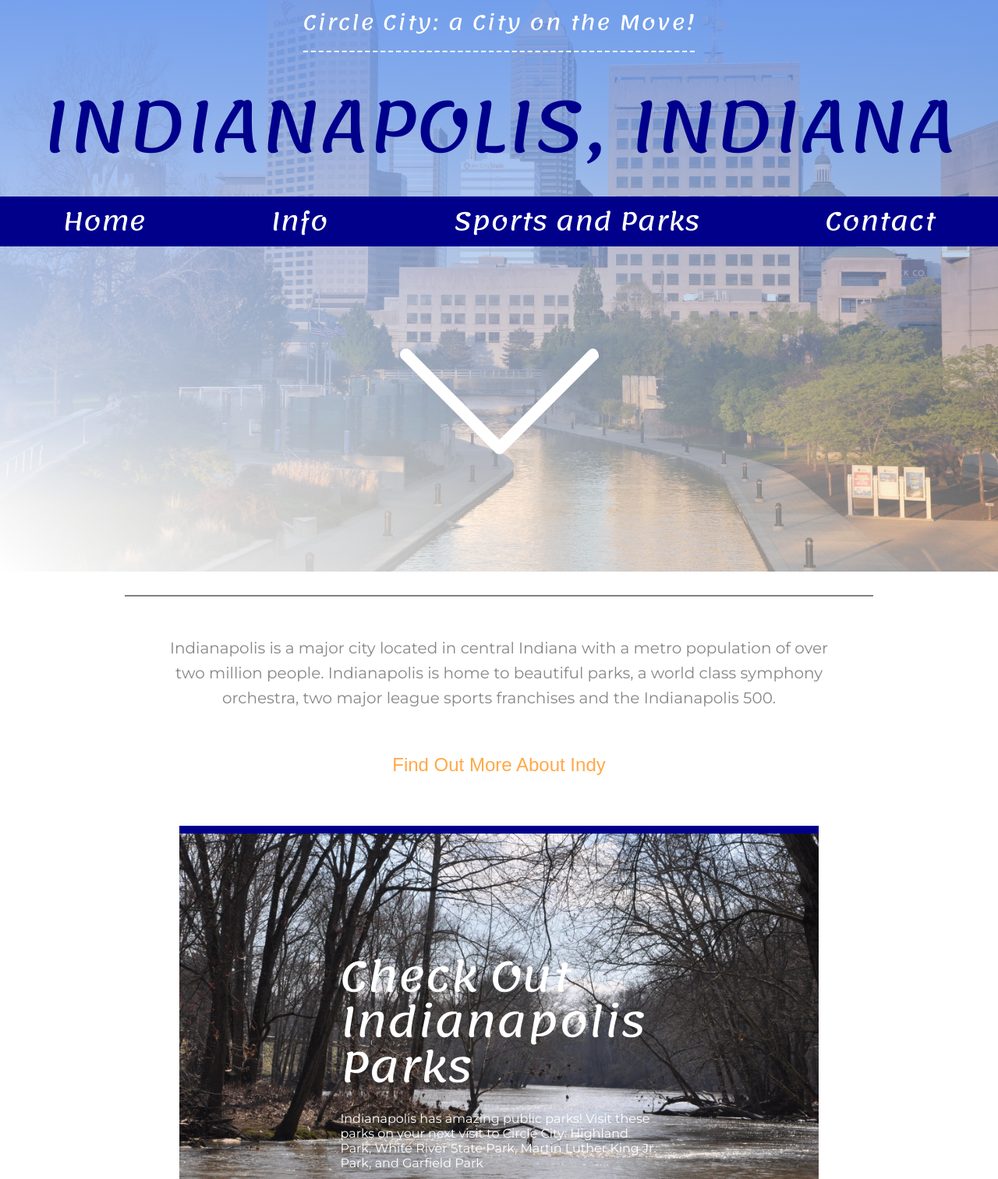
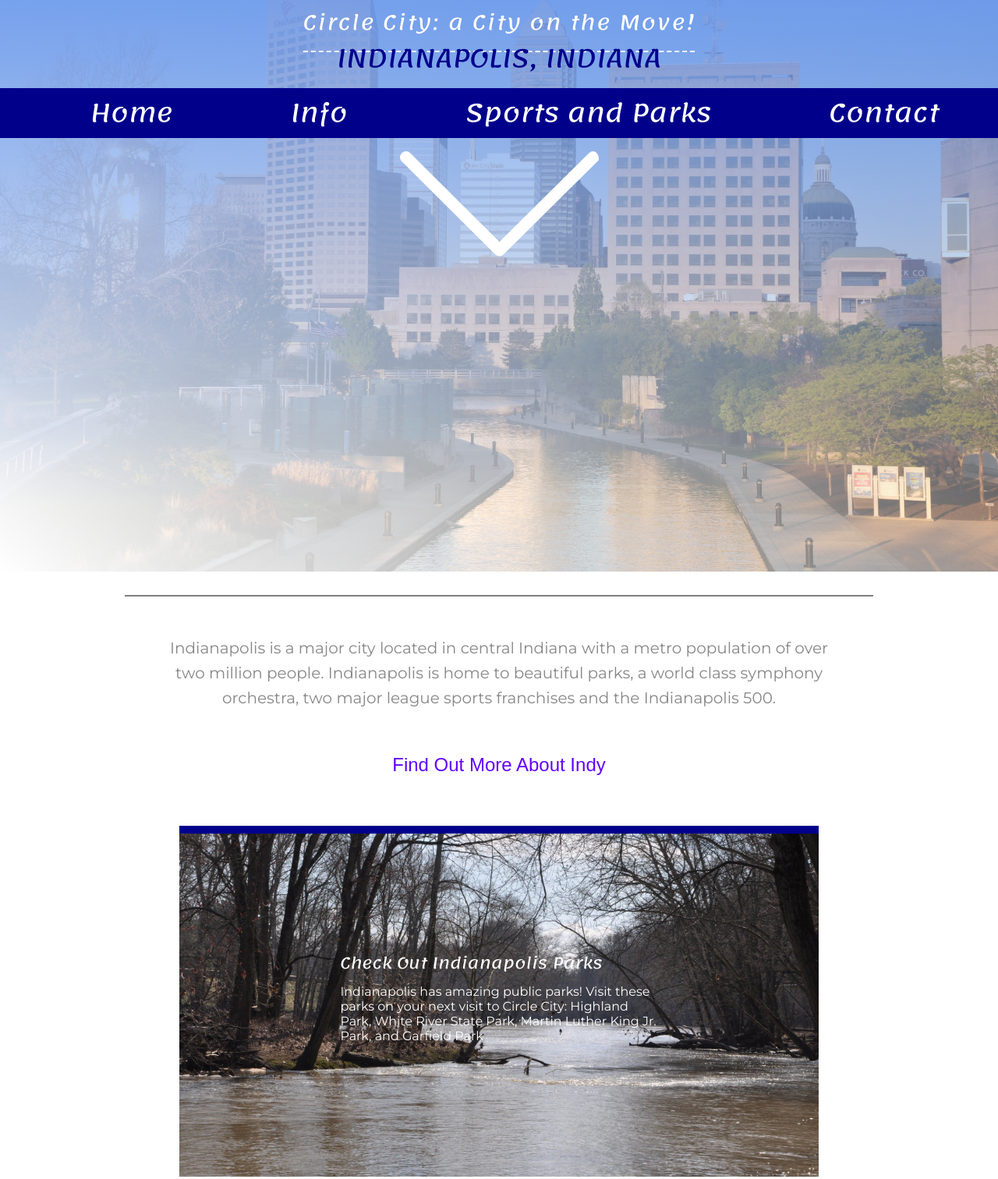
Before and after one commit to bertw82/city-website, a plain HTML site: page html/index.html in a window 1280 px wide. Shown: the part 117-1629 px from the top of the page at 78% size. Drawn offline with Linux system fonts and the light colour scheme; files that its build step writes are made by us from their sources; files whose address does not match are found by name.

Commit message:
Changes to html and CSS

```diff
--- a/css/style.css
+++ b/css/style.css
@@ -15,24 +15,23 @@ body {
 }
 
 h1 {
-  font-size: 5.625rem;
+  font-size: 2rem;
   Color: darkblue;
   text-transform: uppercase;
   font-weight: 100;
   line-height: 1.3;
   margin: auto;
-  margin-top: 50px;
 }
 
 h2 {
-  font-size: 3.3125em; /* 53px/16px  */
+  font-size: 1.25rem; /* 53px/16px  */
   font-weight: normal;
   line-height: 1.1;
   margin: 0 0 .5em; /* 0 0 26px */
 }
 
 h3 {
-  font-size: 1.25em; /* 20px/16px  */
+  font-size: 1em; /* 20px/16px  */
   color: #48525c;
   line-height: 1.2;
   margin-bottom: 1.7em; /* 34px */
@@ -45,42 +44,36 @@ p {
 img {
   max-width: 100%;
   max-height: auto;
-  margin-bottom: 20px;
   border-radius: 10px;
 }
 
 .arrow {
   max-width: 20%;
-  margin-top: 100px;
 }
 
 .indy500 {
-    height: 277px;
-    width: 229px;
+
 }
 
 .monument {
-   margin-top: 20px;
-   margin-bottom: 46px;
 }
 
 ul,
 ol {
-  margin: 30px 0;
-  padding: 0;
+
 }
 
-/*
+
 li {
-  margin-bottom: 10px;
+
 }
-*/
+
 
 
 /* Pseudo-classes ------------------ */
 
 a:link {
-  color: rgb(255, 169, 73);
+  color: rgb(98, 0, 255);
   text-decoration: none;
 }
 
@@ -91,11 +84,11 @@ a:visited {
 */
 
 a:hover {
-  color: rgba(255, 169, 73, .4);
+  color: rgba(198, 167, 255, 0.4);
 }
 
 a:active {
-  color: lightcoral;
+  color: rgb(131, 147, 236);
 }
 
 
@@ -220,3 +213,21 @@ a:active {
 }
 
 /* Media Queries -------------------- */
+
+@media screen and (min-width: 768px)
+
+  {
+    .main-header {
+      padding-top: 1em;
+      height: 30em;
+    }
+  }
+
+@media screen and (min-width: 1024px)
+
+  {
+    .main-header {
+      padding-top: 120px;
+      height: 850px;
+    }
+  }
--- a/html/index.html
+++ b/html/index.html
@@ -2,7 +2,7 @@
 <html lang="en">
   <head>
     <title>Indianapolis, Indiana</title>
-    <link rel="stylesheet" href="css/style.css">
+    <link rel="stylesheet" href="../css/style.css">
     <link href="https://fonts.googleapis.com/css2?family=Lemonada&family=Montserrat&display=swap" rel="stylesheet">
     <meta name="viewport" content="width=device-width, initial-scale=1">
   </head>
```
